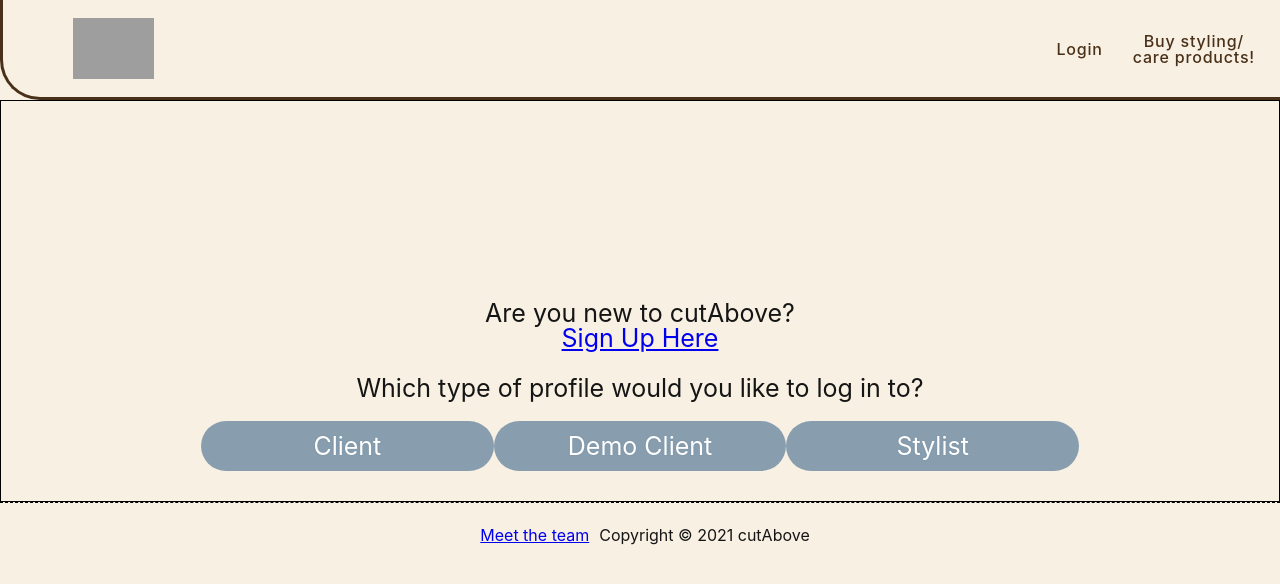
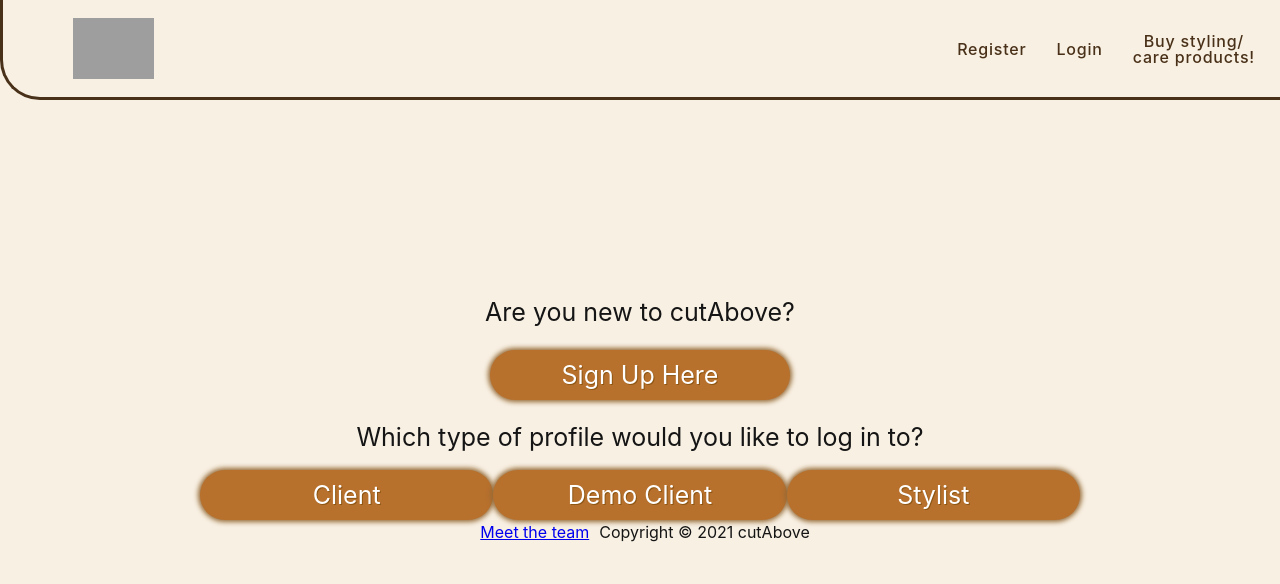
Before and after one commit to vernchao91/cutAbove, a React (Create React App) app in the folder frontend/: page /#/login in a window 1280 px wide. Shown: the top 584 px of the page. Built offline with nearby package versions, Linux system fonts and the light colour scheme; grey boxes are pictures that could not be loaded.

Commit message:
Minor styling edits

```diff
--- a/frontend/public/styles/mystyle.css
+++ b/frontend/public/styles/mystyle.css
@@ -21,7 +21,7 @@ body {
     flex-direction: row;
     justify-content: center;
     align-items: center;
-    border-bottom: 1px dashed black;
+    /* border-bottom: 1px dashed black; */
 }
 
 .nav-bar {
@@ -46,7 +46,7 @@ body {
     /* vertical-align: middle; */
 }
 
-.nav-bar-buttons > a{
+.nav-bar-buttons > a {
     color:#493018;
     text-decoration: none;
     float: right;
@@ -71,6 +71,13 @@ body {
   font-size: inherit;
   background-color: inherit;
   color: inherit;
+  font-weight: inherit;
+  color: #493018;
+  float: right;
+  padding: 15px;
+  width: max-content;
+  letter-spacing: 1px;
+  cursor: pointer;
 }
 
 .signup-buttons {
@@ -78,10 +85,11 @@ body {
     flex-direction: column;
     justify-content: space-evenly;
     padding: 200px;
+    text-align: center;
     width: 100%;
     height: 10vh;
     font-size: 25px;
-    border: 1px solid black;
+    /* border: 1px solid black; */
 }
 
 .signup-buttons-container {
@@ -101,9 +109,20 @@ body {
     align-items: center;
     text-decoration: none;
     color: white;
-    background-image: linear-gradient(#889EAF, #889EAF);
+    box-shadow: 0px 0px 5px 2px #946935;
+    text-shadow: 1px 1px #8d5613;
+    background-color: #b8702d;
+    text-decoration: none;
+    color: white;
+    padding: 2%;
     border-radius: 50px;
-    text-shadow: 0px 0px 2px #778fa1;
+    font-size: 25px;
+    display: flex;
+    flex-direction: row;
+    justify-content: center;
+    align-items: center;
+    box-shadow: 0px 0px 5px 2px #946935;
+    text-shadow: 1px 1px #8d5613;
     /* -webkit-text-stroke: 1px #D3E7EE; */
 }
 
@@ -214,6 +233,15 @@ input[type='password'] {
   width: 50%;
 }
 
+.signup-option {
+  text-align: center;
+  /* border: 1px solid red; */
+  display: flex;
+  flex-direction: column;
+  justify-content: center;
+  align-items: center;
+}
+
 .errors {
   color: red;
   padding: 10px;
@@ -291,7 +319,8 @@ input[type='password'] {
   text-shadow: 1px 1px #8d5613;
 }
 
-.book-appointment-button:hover {
+.book-appointment-button:hover,
+.buttonforsignupform:hover {
     background-color: black;
     color: #b8702d;
     transition: 0.4s;
@@ -478,7 +507,7 @@ input[type='password'] {
     width: 100%;
     display: flex;
     justify-content: center;
-    background-color: #fdf6f0;
+    background-color: inherit;
 }
 
 .stylist-bookapt-container {
@@ -487,6 +516,7 @@ input[type='password'] {
   justify-content: space-between;
   align-items: center;
   width: 75%;
+
   /* height: 600px; */
   border-bottom: 1px solid;
 }
@@ -503,6 +533,11 @@ input[type='password'] {
   font-size: 17px;
   border-radius: 10px;
   margin: 30px;
+  text-decoration: none;
+  display: flex;
+  flex-direction: column;
+  justify-content: center;
+  align-items: center;
 }
 
 .stylist-bookapt-button:hover  {
@@ -607,6 +642,8 @@ input[type='password'] {
 .review-heading {
   display: flex;
   flex-direction: column;
+  justify-content: center;
+  align-items: center;
 }
 
 .review-item-container {
@@ -625,6 +662,10 @@ input[type='password'] {
 
 .review-rating {
   font-weight: bolder;
+  display: flex;
+  flex-direction: row;
+  justify-content: space-around;
+  width: 80%;
 }
 
 .review-title {
@@ -747,7 +788,8 @@ input[type='password'] {
   background-color: #fff9f5;
 }
 
-.appointment-form > label:hover {
+.appointment-form > label:hover,
+.stylist-bookapt-button:hover {
   transform: scale(1.005);
   box-shadow: 0px 2px 8px 2px #844C27;
 }
--- a/frontend/src/components/featured_stylist/featured_stylist.jsx
+++ b/frontend/src/components/featured_stylist/featured_stylist.jsx
@@ -22,7 +22,7 @@ class FeaturedStylist extends React.Component {
         return (
             <>
                 <div className="featured-stylist-title">FEATURED STYLIST</div>
-                <div className="featured-stylist-name">{chosenStylist.firstName}</div>
+                <div className="featured-stylist-name">{chosenStylist.handle}</div>
                 <div className="featured-stylist-info">
                     <Link to={`./stylists/${chosenStylist._id}`}>View Details</Link>
                     <img src={featuredStylist}/>
--- a/frontend/src/components/main/main_page.jsx
+++ b/frontend/src/components/main/main_page.jsx
@@ -18,7 +18,7 @@ class MainPage extends React.Component {
           <img className="salon" src={salon}/>
           <img className="barbershop" src={barbershop}/>
         </div>
-        <Link to = "/stylists/index" className = "book-appointment-button">Book Appointment</Link>
+        <Link to = "/stylists/index" className = "book-appointment-button">Find Stylists</Link>
         <FeaturedStylist />
         <div className="splash-hair-index">
           <div className = "splash-mens-haircuts">
--- a/frontend/src/components/nav/navbar.jsx
+++ b/frontend/src/components/nav/navbar.jsx
@@ -25,8 +25,9 @@ class NavBar extends React.Component {
       } else {
         return (
           <div className="nav-bar-buttons">
+            <Link to={'/signup'}>Register</Link>
             <Link to={'/login'}>Login</Link>
-            <a href= "https://www.target.com/c/hair-care-beauty/-/N-5xu0k">Buy styling/<br/>care products!</a>
+            <a href= "https://www.target.com/c/hair-care-beauty/-/N-5xu0k" target="_blank" rel="noreferrer noopener">Buy styling/<br/>care products!</a>
           </div>
         );
       }
--- a/frontend/src/components/session/log_in_buttons.jsx
+++ b/frontend/src/components/session/log_in_buttons.jsx
@@ -6,8 +6,12 @@ import DemoLogin from './demo_login_container'
 export default function signupbuttons() {
     return(
         <div className = "signup-buttons">
-        Are you new to cutAbove?
-        <Link to='/signup'>Sign Up Here</Link>
+            <div className = "signup-option" >
+            Are you new to cutAbove?
+            <br/>
+            <br/>
+            <Link to='/signup' className = "buttonforsignupform">Sign Up Here</Link>
+            </div>
         <br/>
         Which type of profile would you like to log in to?
         <br/>
--- a/frontend/src/components/stylist_profile/stylist_profile.jsx
+++ b/frontend/src/components/stylist_profile/stylist_profile.jsx
@@ -37,8 +37,10 @@ class StylistProfile extends React.Component {
         if (!this.props.stylist) return null
         return (
             <div className="profile-page">
+                        {/* <Link to = "/stylists/index" className = "">Search more Stylists</Link> */}
+
             <div className="stylist-bookapt-container">
-                <Link to = {`/appointments/create/${this.props.match.params.stylistId}`} className="stylist-bookapt-button">Book an Appointment with {this.props.stylist.firstName}</Link>
+                <Link to = {`/appointments/create/${this.props.match.params.stylistId}`} className="stylist-bookapt-button">Book Appointment with {this.props.stylist.firstName}</Link>
                 <div className="stylist-carousel-container">
                     {this.props.stylist.firstName == "Vern da Goat" ? <img className="stylist-work" src={style1}/> : <img className="stylist-work" src={style5}/>}
                     {this.props.stylist.firstName == "Vern da Goat" ? <img className="stylist-work" src={style2}/> : <img className="stylist-work" src={style6}/>}
@@ -49,7 +51,10 @@ class StylistProfile extends React.Component {
                     <div className="stylist-name">{this.props.stylist.handle}</div>
                     <div className="stylist-profile-info-container">
                     {this.props.stylist.firstName == "Vern da Goat" ? <img className="stylist-pic" src={vern25}/> : <img className="stylist-pic" src={karrie}/>}
-                    <div className="stylist-rating">{this.props.stylist.firstName == "Vern da Goat" ? <><img className="review-icon" src={reviewIcon}/><div> 4.9/5</div></> : <><img className="review-icon" src={reviewIcon}/><div> 4.4/5</div></>}</div>
+                    <div className="stylist-rating">
+                        {this.props.stylist.firstName === "Karrie" ? <><br /><img className="review-icon" src={reviewIcon}/><br />5/5</> : null}
+                        </div>
+                        {/* {this.props.stylist.firstName == "Vern da Goat" ? <><img className="review-icon" src={reviewIcon}/><div> {this.props.stylist.rating ? : '/5'}</div></> : <><img className="review-icon" src={reviewIcon}/><div> 4.4/5</div></>}</div> */}
                     <div className="stylist-info">
                         <ul>
                             <li>Name: {this.props.stylist.firstName} {this.props.stylist.lastName}</li>
--- a/frontend/src/components/stylists_index/stylists_index.jsx
+++ b/frontend/src/components/stylists_index/stylists_index.jsx
@@ -11,6 +11,10 @@ class StylistsIndex extends React.Component {
   componentDidMount() {
     this.props.fetchStylists()
     // console.log(this.props)
+  }
+
+  componentWillUnmount() {
+    // this.props.stylists = Object.assign({})
   }
 
   render() {
```
